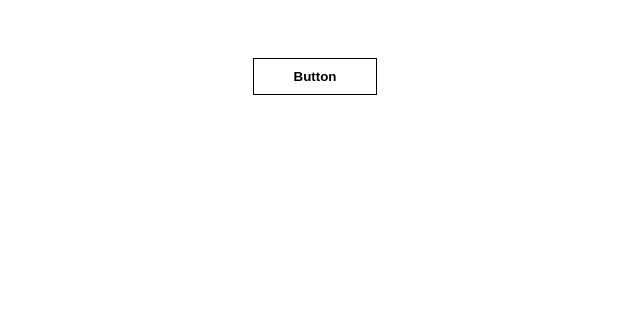
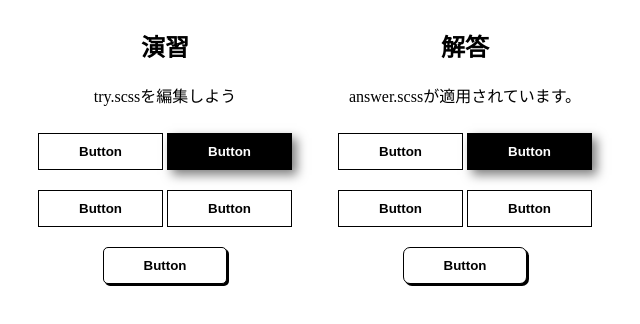
Before and after one commit to KEY60228/FrontEnd-Udemy, a plain HTML site: page index.html in a window 1280 px wide. Shown: the whole page, without its empty margins (325-965 px from the left). Drawn offline with Linux system fonts and the light colour scheme.

Commit message:
finished part.21 (Exercise)

```diff
--- a/index.html
+++ b/index.html
@@ -7,7 +7,24 @@
 </head>
 <body>
   <div id="container">
-    <button class="btn float">Button</button>
+    <div class="try">
+      <h2>演習</h2>
+      <p>try.scssを編集しよう</p>
+      <button class="btn float">Button</button>
+      <button class="btn filled">Button</button>
+      <button class="btn letter-spacing">Button</button>
+      <button class="btn shadow">Button</button>
+      <button class="btn solid">Button</button>
+    </div>
+    <div class="answer">
+      <h2>解答</h2>
+      <p>answer.scssが適用されています。</p>
+      <button class="btn float">Button</button>
+      <button class="btn filled">Button</button>
+      <button class="btn letter-spacing">Button</button>
+      <button class="btn shadow">Button</button>
+      <button class="btn solid">Button</button>
+    </div>
   </div>
 </body>
 </html>
--- a/scss/styles.scss
+++ b/scss/styles.scss
@@ -3,29 +3,139 @@ $cBlack: black;
 
 #container {
   text-align: center;
+  display: flex;
+  justify-content: center;
 
-  .btn {
-    background-color:$cWhite;
-    color: $cBlack;
+  & > div {
+    flex-basis: 300px;
+  }
+
+  .try {
+    & .btn {
+      position: relative;
+      display: inline-block;
+      background-color: $cWhite;
       border: 1px solid $cBlack;
+      font-weight: 600;
       padding: 10px 40px;
-    margin: 50px 0;
-    font-weight: 600;
+      margin: 10px auto;
       cursor: pointer;
       transition: all 0.3s;
+      color: $cBlack;
+      text-decoration: none !important;
 
+      /* ここにボタンのスタイルを追加していこう */
       &.float {
-
         &:hover {
+          background-color: $cBlack;
+          color: $cWhite;
           box-shadow: 5px 5px 10px rgba(0, 0, 0, 0.5);
         }
       }
 
-    /*
+      &.filled {
+        background-color: $cBlack;
+        color: $cWhite;
+        box-shadow: 5px 5px 10px rgba(0, 0, 0, 0.5);
+
+        &:hover {
+          background-color: $cWhite;
+          color: $cBlack;
+          box-shadow: none;
+        }
+      }
+
+      &.letter-spacing {
+        transition: all 0.3s;
+
         &:hover {
           background-color: $cBlack;
           color: $cWhite;
-    }
-    */
+          letter-spacing: 3px;
         }
       }
+
+      &.shadow {
+        transition: all 0.3s;
+
+        &:hover {
+          transform: translate(-2.5px, -2.5px);
+          box-shadow: 5px 5px $cBlack;
+        }
+      }
+
+      &.solid {
+        border-radius: 5px;
+        box-shadow: 2px 2px $cBlack;
+
+        &:hover {
+          transform: translate(2px, 2px);
+          box-shadow: none;
+        }
+      }
+    }
+  }
+
+
+
+
+
+  .answer {
+    & .btn {
+      position: relative;
+      display: inline-block;
+      background-color: $cWhite;
+      border: 1px solid $cBlack;
+      font-weight: 600;
+      padding: 10px 40px;
+      margin: 10px auto;
+      cursor: pointer;
+      transition: all 0.3s;
+      color: $cBlack;
+      text-decoration: none !important;
+
+      &.float:hover {
+        background-color: $cBlack;
+        color: $cWhite;
+        box-shadow: 5px 5px 10px 0 rgba(0, 0, 0, 0.5);
+      }
+
+      &.filled {
+        background-color: $cBlack;
+        color: $cWhite;
+        box-shadow: 5px 5px 10px 0 rgba(0, 0, 0, 0.5);
+
+        &:hover {
+          background-color: $cWhite;
+          color: $cBlack;
+          box-shadow: none;
+        }
+      }
+
+      &.letter-spacing:hover {
+        background-color: $cBlack;
+        letter-spacing: 3px;
+        color: $cWhite;
+      }
+
+      &.shadow {
+        box-shadow: none;
+
+        &:hover {
+          transform: translate(-2.5px, -2.5px);
+          box-shadow: 5px 5px 0 0 $cBlack;
+        }
+      }
+
+      &.solid {
+        box-shadow: 2px 2px 0 0 $cBlack;
+        border-radius: 7px;
+
+        &:hover {
+          transform: translate(2px, 2px);
+          box-shadow: none;
+        }
+      }
+    }
+  }
+}
```
Also changed, not shown: css/styles.css. Lines whose indentation alone changed are shown as unchanged.
